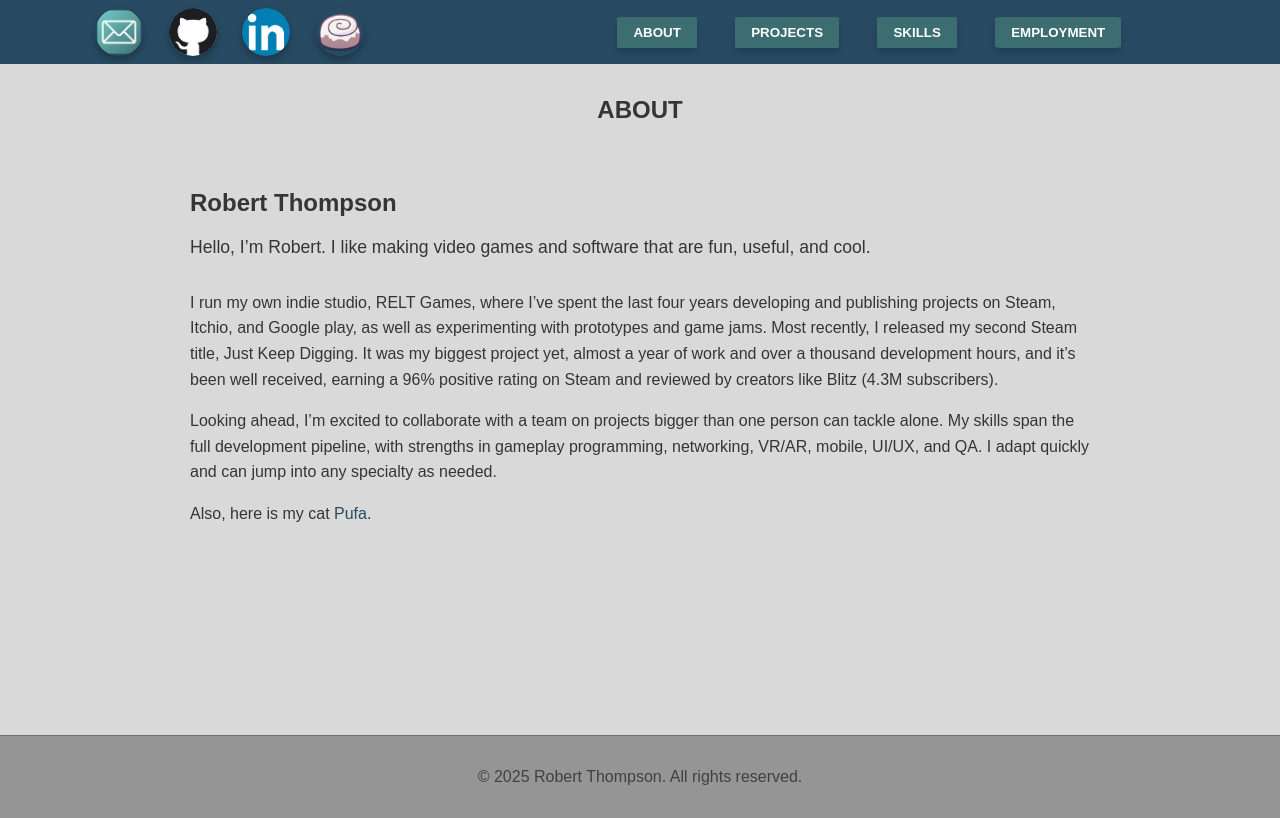
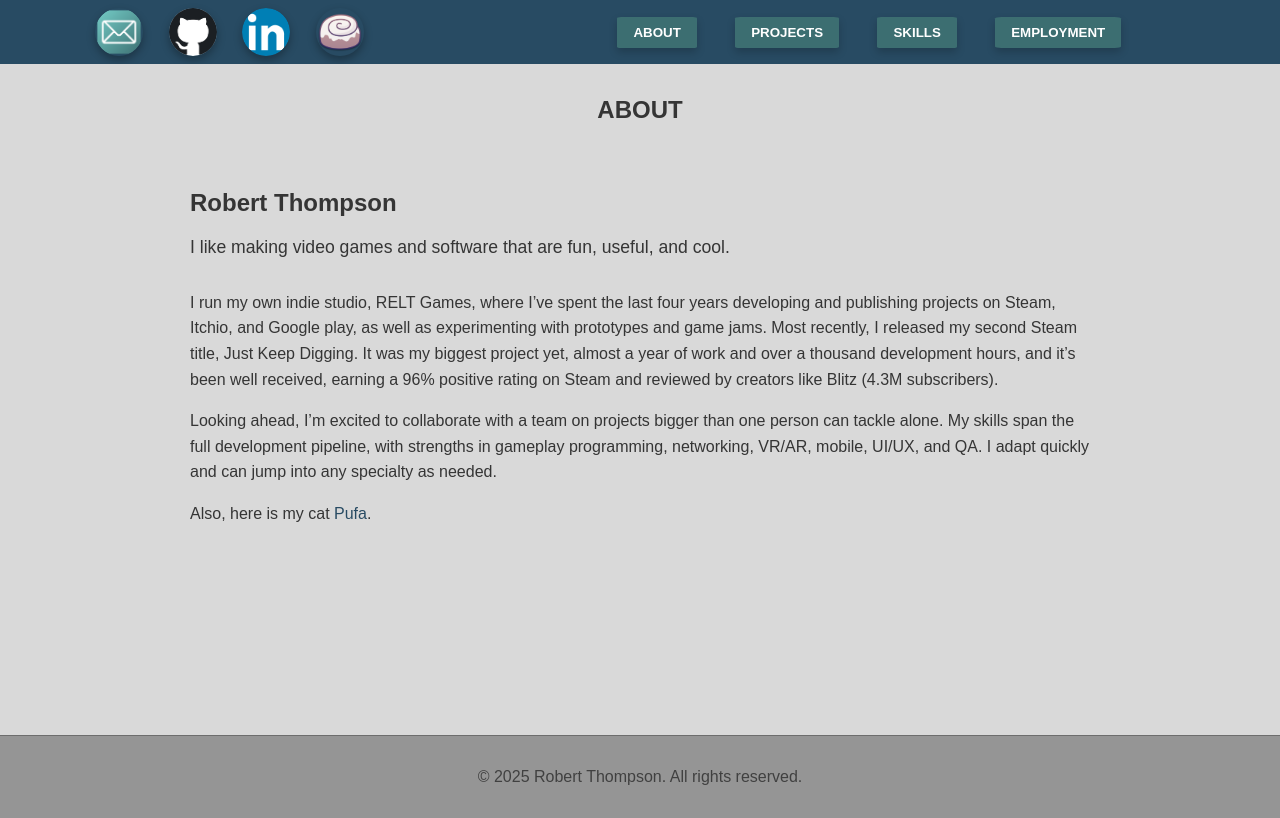
Before and after one commit to Robert-T1/PortfolioSite, a React (Vite) app: page / in a window 1280 px wide. Built offline with nearby package versions, Linux system fonts and the light colour scheme.

Commit message:
Update about.jsx

```diff
--- a/src/pages/about.jsx
+++ b/src/pages/about.jsx
@@ -10,7 +10,7 @@ export default function About() {
         <div className={styles.intro}>
           <h2>Robert Thompson</h2>
           <p className={styles.tagline}>
-            Hello, I’m Robert. I like making video games and software that are fun, useful, and cool.
+           I like making video games and software that are fun, useful, and cool.
           </p>
         </div>
       </div>
```
